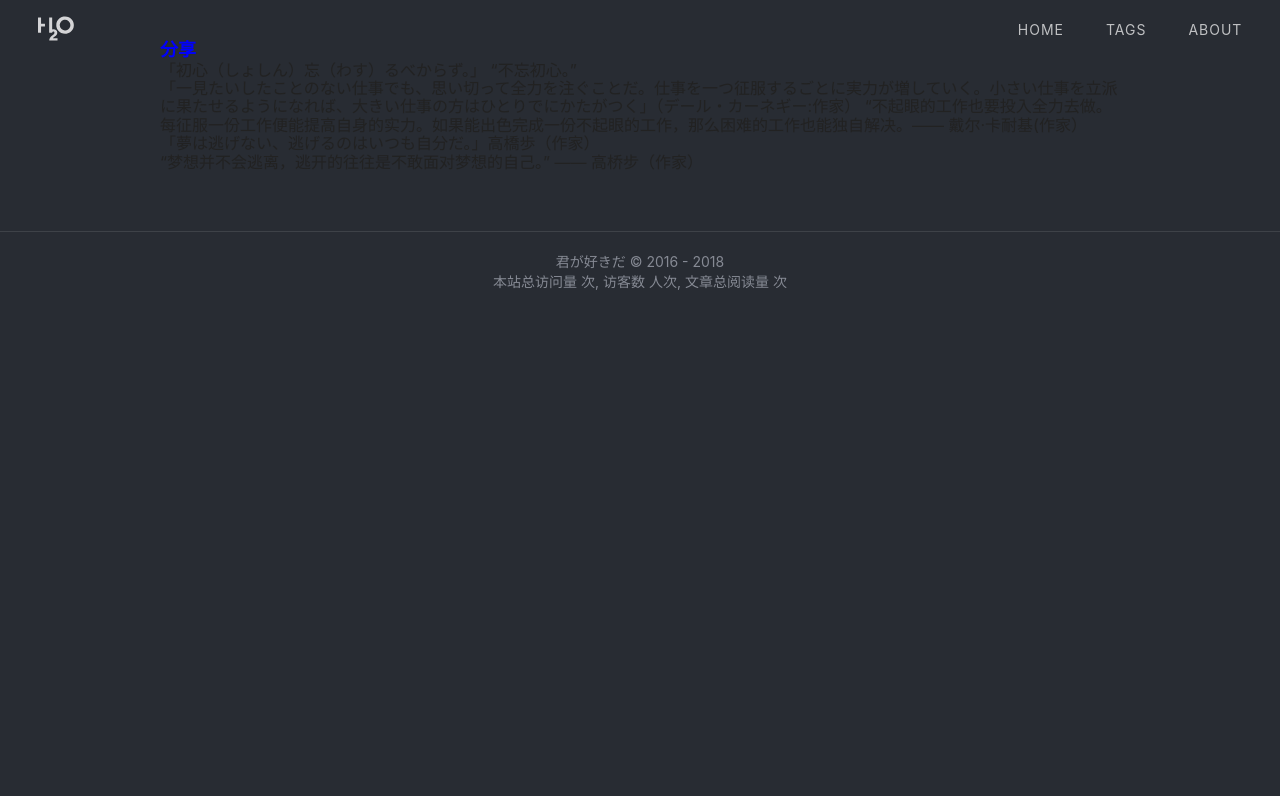
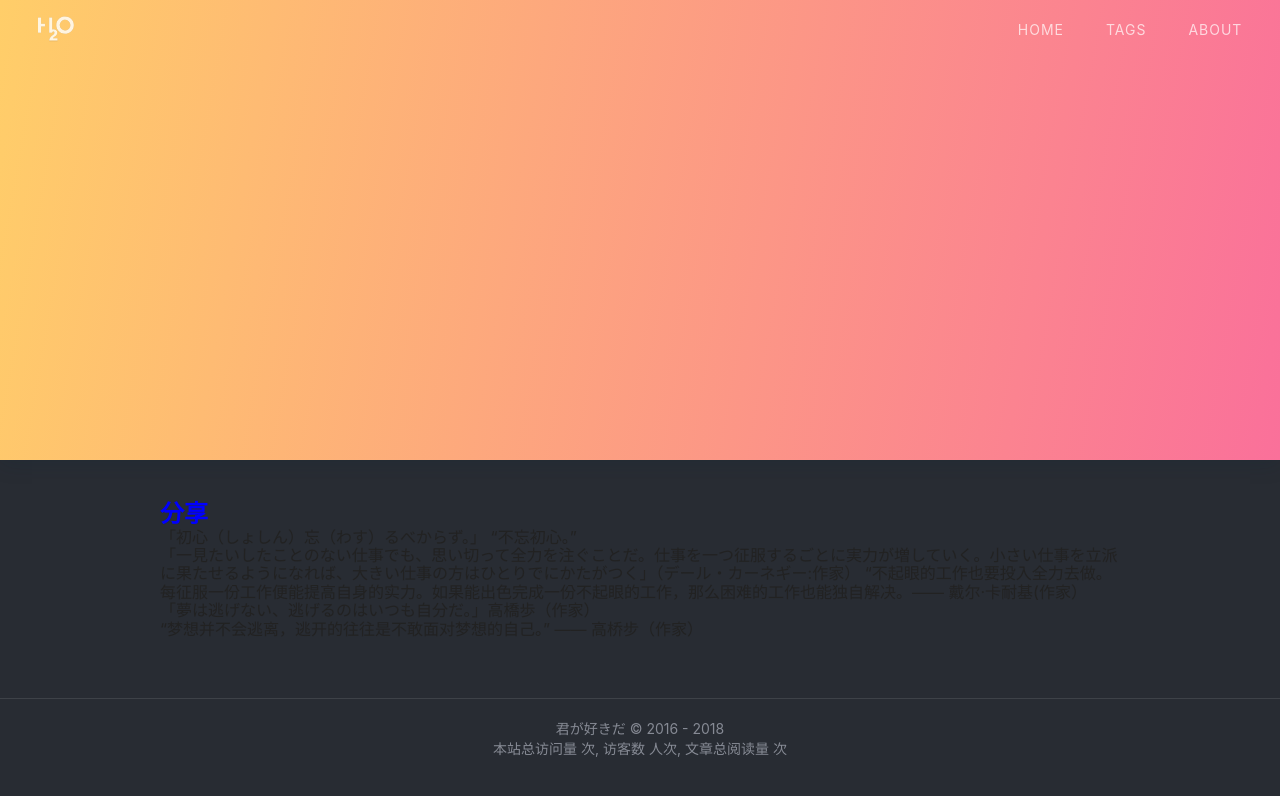
Before and after one commit to kakudesu/kakudesu.github.io.bac, a Jekyll site: the page built from about.html, in a window 1280 px wide and 900 px high. Shown: the top 796 px of the window. Built offline with Jekyll 4.4.1, drawn with Linux system fonts in a browser that asks for light colours; nearby versions of some CDN libraries; comment, search, counter and statistics services are not loaded; a style sheet for code colours, icons or effects is not loaded.

Commit message:
fix about

```diff
--- a/about.html
+++ b/about.html
@@ -1,11 +1,17 @@
 ---
+title: Tags
 layout: default
-home-title: Jekyll
-description: Jekyll
-header-img: assets/img/hero.jpg
 ---
 
 {% include header.html %}
+
+<div class="g-banner home-banner {{ site.theme-color | prepend: 'banner-theme-' }}" data-theme="{{ site.theme-color }}">
+    <h2>{{ page.home-title }}</h2>
+    <h3>{{ page.description }}</h3>
+    {% if page.header-img %}
+    <img class="header-img" src="{{ page.header-img | prepend: site.baseurl }}" alt="">
+    {% endif %}
+</div>
 
 <main class="g-container home-content">
 <h3 class="share-title"> 分享 </h3>
@@ -33,7 +39,7 @@ header-img: assets/img/hero.jpg
 </div>
 </main>
 <style type="text/css">
-.share-title{font-size:18px;color:blue;}
+.share-title{font-size:24px;color:blue;}
 .share-con{font-size:16px;color:#222;}
 </style>
 {% include footer.html %}
```
